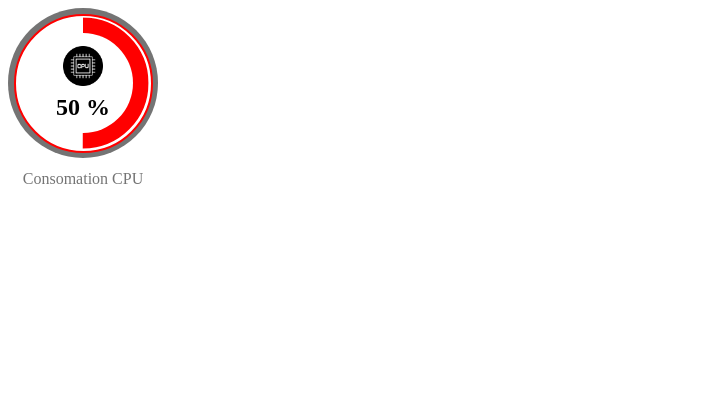
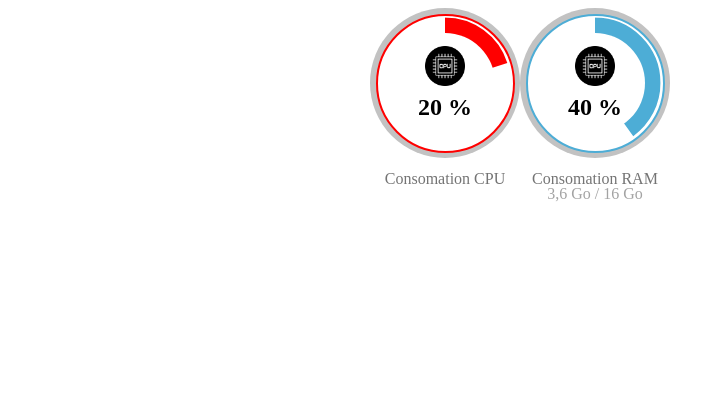
Before and after one commit to thorbeorn/minecraftserver-docker-image, a PHP site: page /dashboard.php in a window 1280 px wide. Shown: the top 420 px of the page, without its empty margins (0-725 px from the left). Run offline with PHP 8.4, Linux system fonts and the light colour scheme.

Commit message:
modif dashboard

```diff
--- a/dashboard.css
+++ b/dashboard.css
@@ -1,10 +1,10 @@
 :root {
     /* nombre pi */
     --pi:3.14159265358979;
-    /* rayon du cercle dans le svg */
-    --circle-r:30%;
-    /* calcul de la longueur max de la jauge */
-    --dasharray-max:calc(2 * var(--pi) * var(--circle-r));
+   /* rayon du cercle dans le svg */
+   --circle-r:30%;
+   /* calcul de la longueur max de la jauge */
+   --dasharray-max:calc(2 * var(--pi) * var(--circle-r));
  }
 
 .app {
@@ -15,6 +15,13 @@
 .dashboard-indicateur {
     height: 20%;
     width: 100%;
+}
+
+.indicateur-item {
+    display: flex;
+    align-items: center;
+    justify-content: center;
+    flex-direction: row;
 }
 
 
@@ -31,11 +38,19 @@
     margin: 0;
     color: #747474;
 }
+.indicateur-gauge-label2 {
+    position: absolute;
+    bottom: -15px;
+    width: 100%;
+    text-align: center;
+    margin: 0;
+    color: #a3a3a3;
+}
 .indicateur-gauge-back {
     position: absolute;
     height: 150px;
     width: 150px;
-    background-color: #747474;
+    background-color: #c2c2c2;
     border-radius: 50%;
     display: flex;
     align-items: center;
--- a/dashboard.php
+++ b/dashboard.php
@@ -11,7 +11,8 @@
         <div class="app">
             <div class="dashboard-indicateur">
                 <div class="indicateur-item">
-                    <div class="indicateur-gauge"><div class="indicateur-gauge-back"><div class="indicateur-gauge-front red"><div><img class="fit-picture" src="cpu.png" alt="CPU"><p>50 %</p></div><svg><circle style="stroke-dasharray:calc(var(--dasharray-max) * 50 / 100)" class="red" fill="white" r="30%" cx="50%" cy="50%"/></svg></div></div><p class="indicateur-gauge-label">Consomation CPU</p></div>
+                    <div class="indicateur-gauge"><div class="indicateur-gauge-back"><div class="indicateur-gauge-front red"><div><img class="fit-picture" src="cpu.png" alt="CPU"><p class="pourcent">20 %</p></div><svg><circle style="stroke-dasharray:calc(var(--dasharray-max) * 20 / 100), var(--dasharray-max);" class="red" fill="white" r="30%" cx="50%" cy="50%"/></svg></div></div><p class="indicateur-gauge-label">Consomation CPU</p></div>
+                    <div class="indicateur-gauge"><div class="indicateur-gauge-back"><div class="indicateur-gauge-front blue"><div><img class="fit-picture" src="cpu.png" alt="CPU"><p class="pourcent">40 %</p></div><svg><circle style="stroke-dasharray:calc(var(--dasharray-max) * 40 / 100), var(--dasharray-max);" class="blue" fill="white" r="30%" cx="50%" cy="50%"/></svg></div></div><p class="indicateur-gauge-label">Consomation RAM</p><p class="indicateur-gauge-label2">3,6 Go / 16 Go</p></div>
                 </div>
             </div>
         </div>
```
